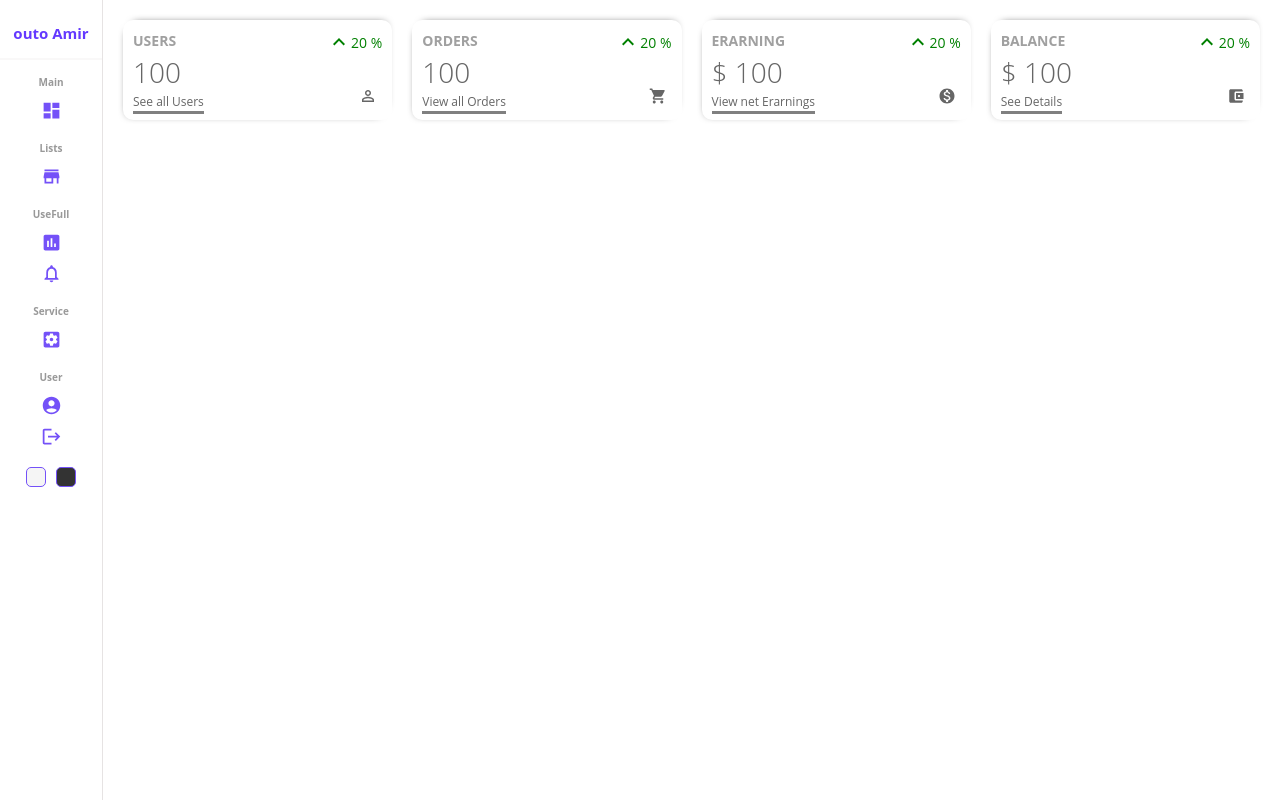
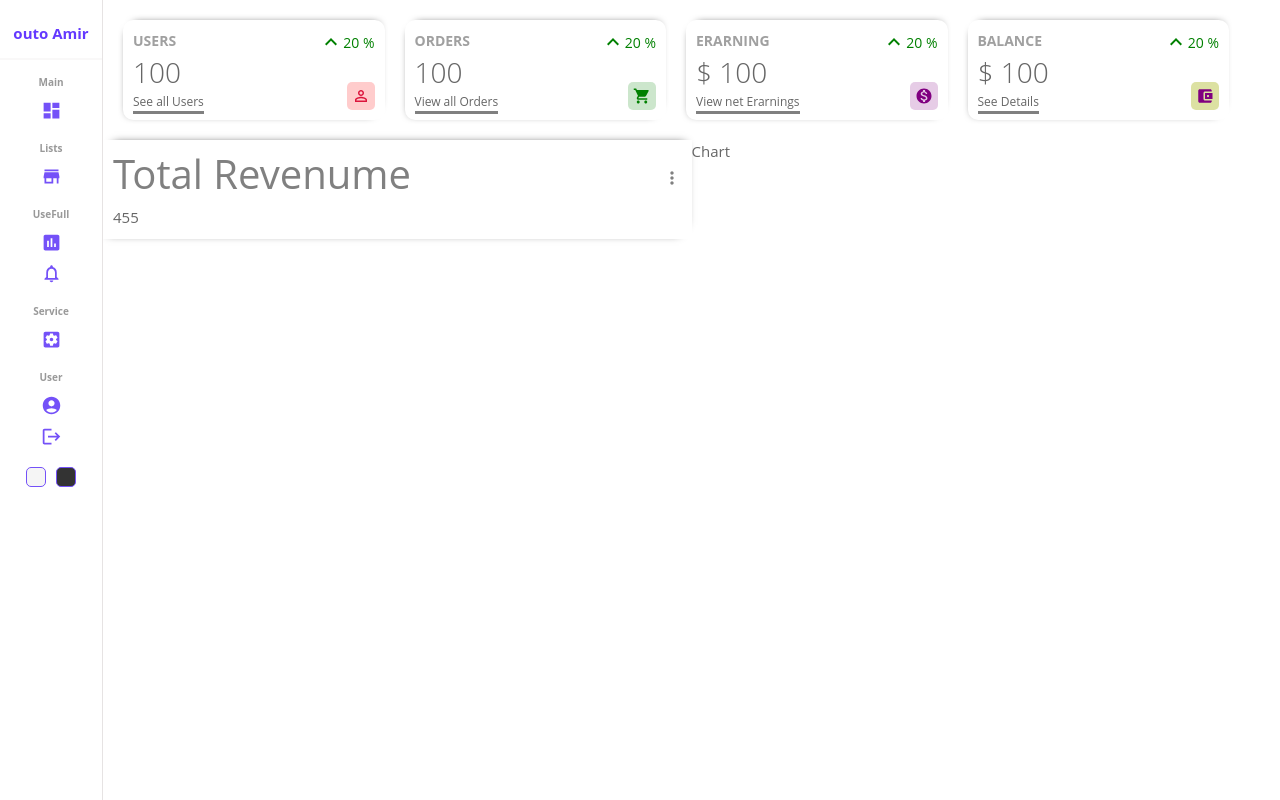
Before and after one commit to amirhossein-k/dashboard-outo, a React (Create React App) app: page / in a window 1280 px wide. Built offline with nearby package versions, Linux system fonts and the light colour scheme.

Commit message:
Update 8 files

```diff
--- a/src/Pages/Home/Home.jsx
+++ b/src/Pages/Home/Home.jsx
@@ -2,6 +2,8 @@ import "./home.scss";
 import Sidebar from "../../components/sidebar/Sidebar";
 import Navbar from "../../components/navbar/Navbar";
 import Widgets from "../../components/widgets/Widgets";
+import Featured from "../../components/featured/Featured";
+import Chart from "../../components/chart/Chart";
 import { Container, Col, Row } from "react-bootstrap";
 const Home = () => {
   return (
@@ -34,11 +36,29 @@ const Home = () => {
             {/* option  */}
             {/* <Navbar /> */}
             <div className="widgets row">
-              <Col><Widgets type='user' /></Col>
-              <Col> <Widgets type="order"  /></Col>
-              <Col><Widgets type="erarning"  /></Col>
-              <Col> <Widgets type="balance"  /></Col>
-
+              <Col md={6} lg={3}>
+                <Widgets type="user" />
+              </Col>
+              <Col md={6} lg={3}>
+                {" "}
+                <Widgets type="order" />
+              </Col>
+              <Col md={6} lg={3}>
+                <Widgets type="erarning" />
+              </Col>
+              <Col md={6} lg={3}>
+                {" "}
+                <Widgets type="balance" />
+              </Col>
+            </div>
+            <div className="chart row">
+              <Col>
+                {" "}
+                <Featured />
+              </Col>
+              <Col>
+                <Chart />
+              </Col>
             </div>
           </div>
         </Col>
--- a/src/Pages/Home/home.scss
+++ b/src/Pages/Home/home.scss
@@ -3,10 +3,14 @@
   .homeContainer{
       // background-color:lightblue;
       flex:6 !important;
-      .widgets{
+      .widgets,charts{
         display:flex;
         padding:20px;
         gap:20px;
+      }
+
+      .charts{
+        padding:5px 20px;
       }
   }
 }
@@ -28,4 +32,16 @@
   .col-md-1{
    flex-basis: 0%;
   }
+  .col-md-6 {
+    flex: 0 0 auto;
+    width: 47%;
+
+  }
+
 }
+@media (min-width: 992px){
+.col-lg-3 {
+    flex: 0 0 auto;
+    width: 23%;
+}
+}
--- /dev/null
+++ b/src/components/chart/Chart.jsx
@@ -0,0 +1,7 @@
+import "./chart.scss";
+
+const Chart = () => {
+  return <div>Chart</div>;
+};
+
+export default Chart;
--- /dev/null
+++ b/src/components/chart/chart.scss
@@ -0,0 +1,3 @@
+.chart{
+    flex:3;
+}
--- /dev/null
+++ b/src/components/featured/Featured.jsx
@@ -0,0 +1,17 @@
+import "./featured.scss";
+import MoreVertIcon from "@mui/icons-material/MoreVert";
+const Featured = () => {
+  return (
+    <div className="featured">
+      <div className="top">
+        <h1 className="title">Total Revenume </h1>
+        <MoreVertIcon fontSize="small" />
+      </div>
+      <div className="bottom">
+        <div className="featuredChart">455</div>
+      </div>
+    </div>
+  );
+};
+
+export default Featured;
--- /dev/null
+++ b/src/components/featured/featured.scss
@@ -0,0 +1,14 @@
+.featured{
+    flex:2;
+    -webkit-box-shadow: -4px 3px 9px -9px #000000, 2px -5px 9px -9px #000000;
+    box-shadow: -4px 3px 9px -9px #000000, 2px -5px 9px -9px #000000;
+    padding:10px;
+
+    .top{
+        display:flex;
+        align-items:center;
+        justify-content:space-between;
+        color:gray;
+    }
+
+}
--- a/src/components/widgets/Widgets.jsx
+++ b/src/components/widgets/Widgets.jsx
@@ -1,49 +1,71 @@
 import "./widgets.scss";
-import KeyboardArrowUpIcon from '@mui/icons-material/KeyboardArrowUp';
-import PersonOutlineIcon from '@mui/icons-material/PersonOutline';
-import ShoppingCartIcon from '@mui/icons-material/ShoppingCart';
-import AccountBalanceWalletIcon from '@mui/icons-material/AccountBalanceWallet';
-import MonetizationOnIcon from '@mui/icons-material/MonetizationOn';
-const Widgets = ({type}) => {
+import KeyboardArrowUpIcon from "@mui/icons-material/KeyboardArrowUp";
+import PersonOutlineIcon from "@mui/icons-material/PersonOutline";
+import ShoppingCartIcon from "@mui/icons-material/ShoppingCart";
+import AccountBalanceWalletIcon from "@mui/icons-material/AccountBalanceWallet";
+import MonetizationOnIcon from "@mui/icons-material/MonetizationOn";
+const Widgets = ({ type }) => {
   let data;
   ////
   const amount = 100;
-  const diff = 20
+  const diff = 20;
   ////
-  switch(type){
-    case 'user':
-    data={
-      title: 'USERS',
-      isMoney: false,
-      link: 'See all Users',
-      icon:  <PersonOutlineIcon className="icon"/>
-    }
-    break
-    case 'order':
-    data={
-      title: 'ORDERS',
-      isMoney: false,
-      link: 'View all Orders',
-      icon:  <ShoppingCartIcon className="icon"/>
-    }
-    break
-    case 'erarning':
-    data={
-      title: 'ERARNING',
-      isMoney: true,
-      link: 'View net Erarnings',
-      icon:  <MonetizationOnIcon className="icon"/>
-    }
-    break
-    case 'balance':
-    data={
-      title: 'BALANCE',
-      isMoney: true,
-      link: 'See Details',
-      icon:  <AccountBalanceWalletIcon className="icon"/>
-    }
-    break
-
+  switch (type) {
+    case "user":
+      data = {
+        title: "USERS",
+        isMoney: false,
+        link: "See all Users",
+        icon: (
+          <PersonOutlineIcon
+            className="icon"
+            style={{ color: "crimson", backgroundColor: "rgba(255,0,0,0.2)" }}
+          />
+        ),
+      };
+      break;
+    case "order":
+      data = {
+        title: "ORDERS",
+        isMoney: false,
+        link: "View all Orders",
+        icon: (
+          <ShoppingCartIcon
+            className="icon"
+            style={{ color: "green", backgroundColor: "rgba(0,128,0,0.2)" }}
+          />
+        ),
+      };
+      break;
+    case "erarning":
+      data = {
+        title: "ERARNING",
+        isMoney: true,
+        link: "View net Erarnings",
+        icon: (
+          <MonetizationOnIcon
+            className="icon"
+            style={{ color: "purple", backgroundColor: "rgba(128,0,128,0.2)" }}
+          />
+        ),
+      };
+      break;
+    case "balance":
+      data = {
+        title: "BALANCE",
+        isMoney: true,
+        link: "See Details",
+        icon: (
+          <AccountBalanceWalletIcon
+            className="icon"
+            style={{
+              color: "purple",
+              backgroundColor: "rgb(193 202 89 / 56%)",
+            }}
+          />
+        ),
+      };
+      break;
 
     default:
       break;
@@ -59,7 +81,8 @@ const Widgets = ({type}) => {
       </div>
       <div className="right">
         <div className="perecentage positive">
-          <KeyboardArrowUpIcon/>{diff} %
+          <KeyboardArrowUpIcon />
+          {diff} %
         </div>
         {data.icon}
       </div>
--- a/src/components/widgets/widgets.scss
+++ b/src/components/widgets/widgets.scss
@@ -3,8 +3,8 @@
     justify-content:space-between;
     padding:10px;
     flex:1 !important;
-    -webkit-box-shadow: -4px 3px 9px -9px #000000, 2px -5px 9px -9px #000000;;
-    box-shadow: -4px 3px 9px -9px #000000, 2px -5px 9px -9px #000000;;
+    -webkit-box-shadow: -4px 3px 9px -9px #000000, 2px -5px 9px -9px #000000;
+    box-shadow: -4px 3px 9px -9px #000000, 2px -5px 9px -9px #000000;
     border-radius:10px;
     height:100px;
     .left , .right{
```
